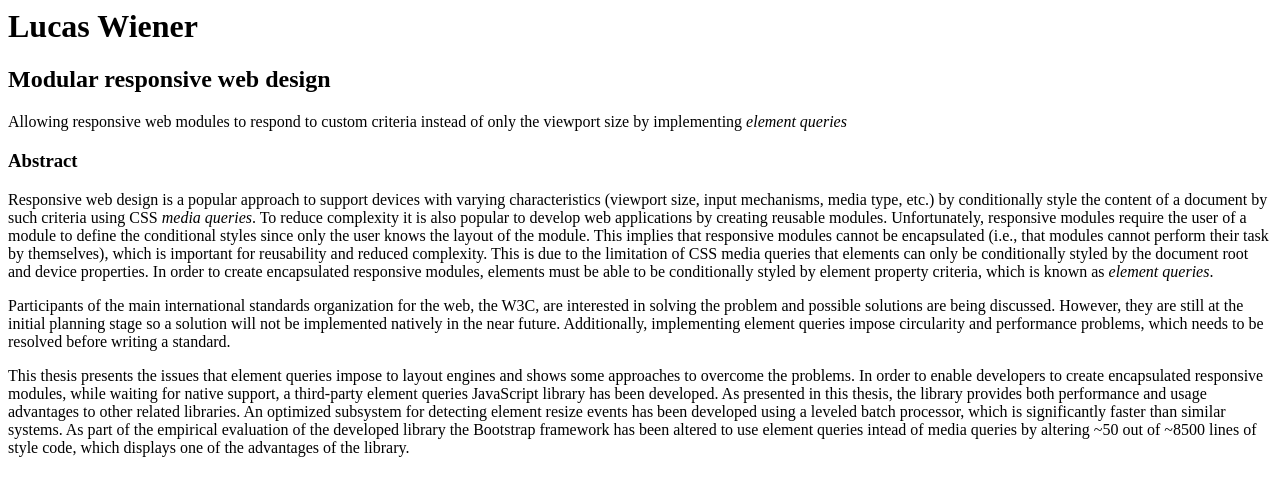
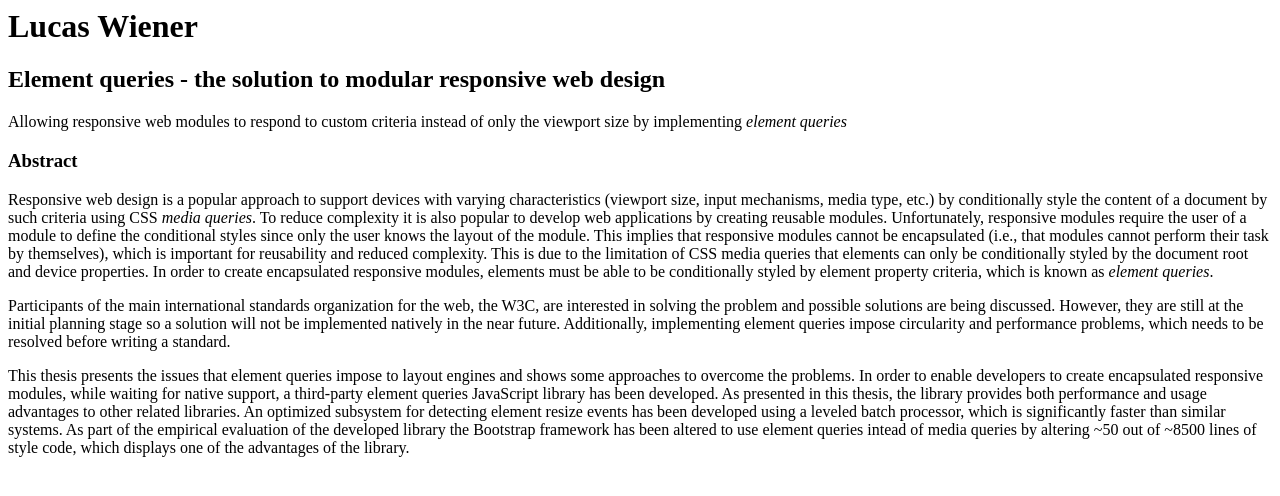
Before and after one commit to wnr/xjobb, a plain HTML site: page thesis/abstract.html in a window 1280 px wide. Drawn offline with Linux system fonts and the light colour scheme.

Commit message:
Changed title and shortened swedish abstract a bit.

```diff
--- a/thesis/abstract.html
+++ b/thesis/abstract.html
@@ -1,12 +1,12 @@
 <html>
     <head>
         <meta charset="UTF-8">
-        <title>Modular responsive web design</title>
+        <title>Element queries - the solution to modular responsive web design</title>
     </head>
     <body>
         <h1>Lucas Wiener</h1>
 
-        <h2>Modular responsive web design</h2>
+        <h2>Element queries - the solution to modular responsive web design</h2>
         <span>Allowing responsive web modules to respond to custom criteria instead of only the viewport size by implementing <i>element queries</i></span>
 
         <h3>Abstract</h3>
```
Also changed, not shown: thesis/sammanfattning.html (+2 -2 lines), 2 other files.
